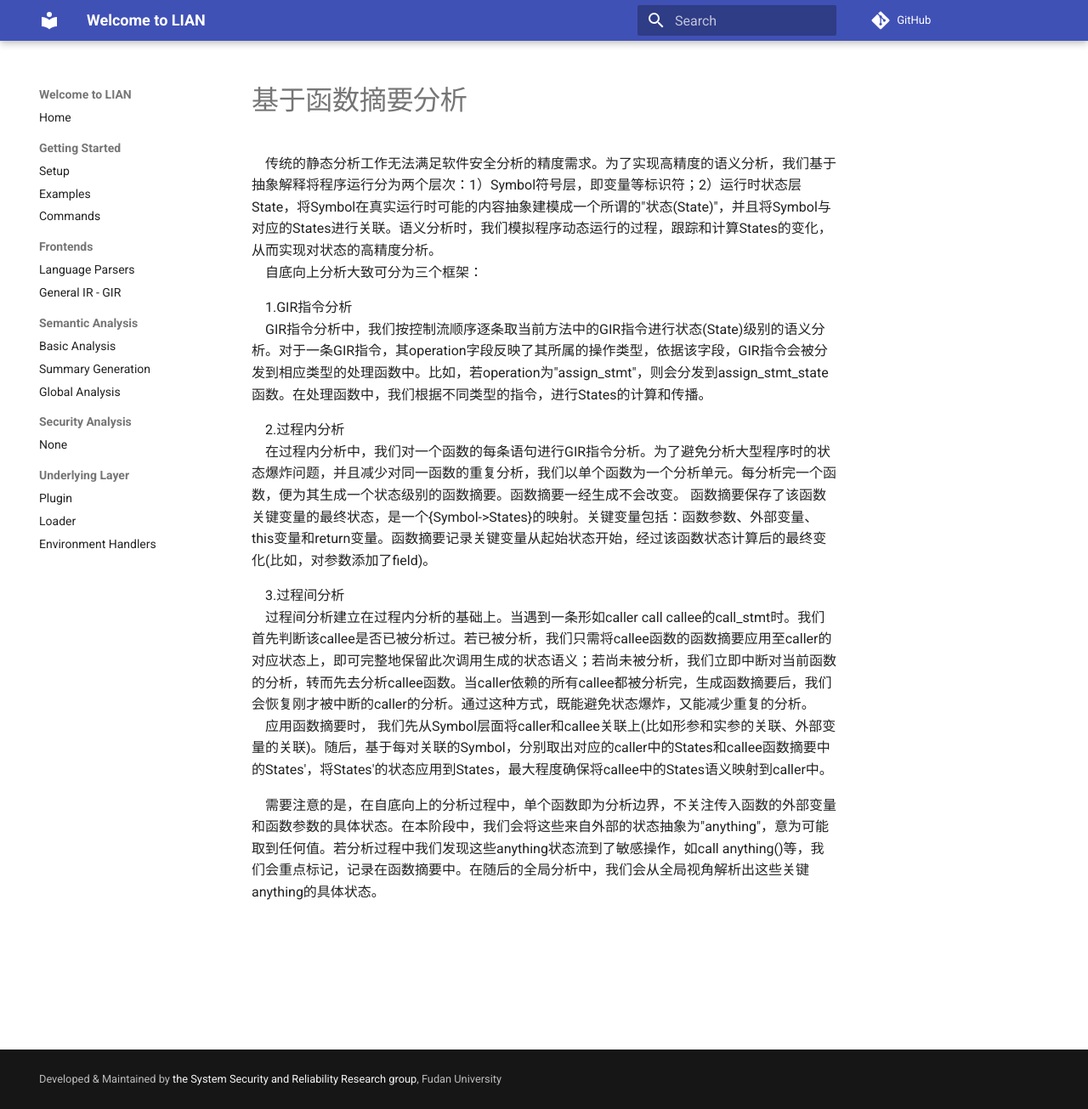
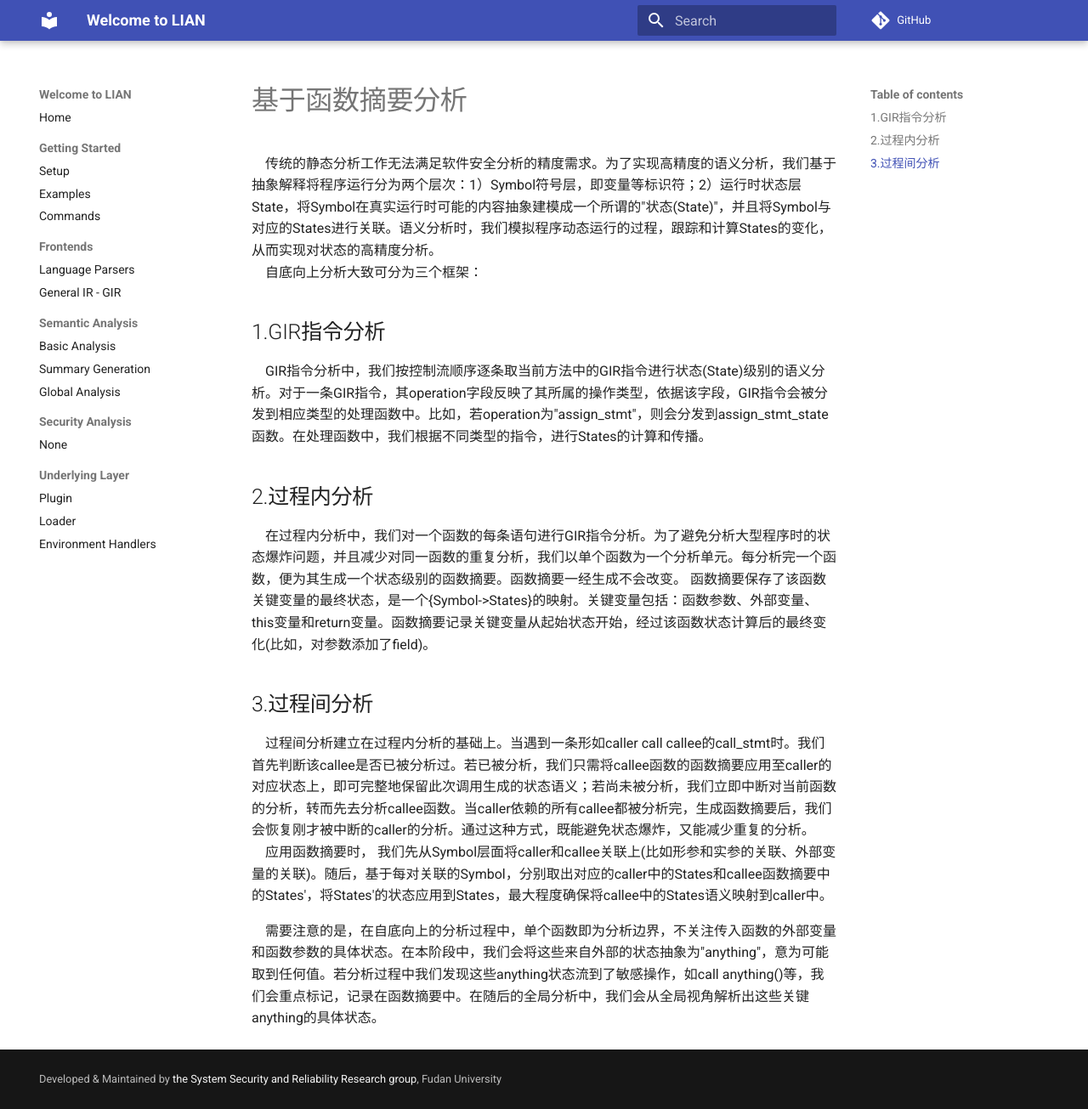
Before and after one commit to yang-guangliang/lian, an MkDocs documentation site: the page built from docs/zh/summary_generation.md, in a window 1280 px wide and 1305 px high. Shown: the whole window at 85% size. Built offline with MkDocs 1.6.1 and Material for MkDocs 9.7.7, drawn with Linux system fonts in a browser that asks for light colours; comment, search, counter and statistics services are not loaded; part of the change alters nothing that is shown.

Commit message:
update docs/zh/summary_generation.md.
Signed-off-by: 梅傲寒 <3472274613@qq.com>

```diff
--- a/docs/zh/summary_generation.md
+++ b/docs/zh/summary_generation.md
@@ -3,14 +3,14 @@
 &emsp;传统的静态分析工作无法满足软件安全分析的精度需求。为了实现高精度的语义分析，我们基于抽象解释将程序运行分为两个层次：1）Symbol符号层，即变量等标识符；2）运行时状态层State，将Symbol在真实运行时可能的内容抽象建模成一个所谓的"状态(State)"，并且将Symbol与对应的States进行关联。语义分析时，我们模拟程序动态运行的过程，跟踪和计算States的变化，从而实现对状态的高精度分析。<br>
 &emsp;自底向上分析大致可分为三个框架：
 
-&emsp;1.GIR指令分析<br>
+## 1.GIR指令分析<br>
 &emsp;GIR指令分析中，我们按控制流顺序逐条取当前方法中的GIR指令进行状态(State)级别的语义分析。对于一条GIR指令，其operation字段反映了其所属的操作类型，依据该字段，GIR指令会被分发到相应类型的处理函数中。比如，若operation为"assign_stmt"，则会分发到assign_stmt_state函数。在处理函数中，我们根据不同类型的指令，进行States的计算和传播。
 
-&emsp;2.过程内分析<br>
+## 2.过程内分析<br>
 &emsp;在过程内分析中，我们对一个函数的每条语句进行GIR指令分析。为了避免分析大型程序时的状态爆炸问题，并且减少对同一函数的重复分析，我们以单个函数为一个分析单元。每分析完一个函数，便为其生成一个状态级别的函数摘要。函数摘要一经生成不会改变。
 函数摘要保存了该函数关键变量的最终状态，是一个{Symbol->States}的映射。关键变量包括：函数参数、外部变量、this变量和return变量。函数摘要记录关键变量从起始状态开始，经过该函数状态计算后的最终变化(比如，对参数添加了field)。
 
-&emsp;3.过程间分析<br>
+## 3.过程间分析<br>
 &emsp;过程间分析建立在过程内分析的基础上。当遇到一条形如caller call callee的call_stmt时。我们首先判断该callee是否已被分析过。若已被分析，我们只需将callee函数的函数摘要应用至caller的对应状态上，即可完整地保留此次调用生成的状态语义；若尚未被分析，我们立即中断对当前函数的分析，转而先去分析callee函数。当caller依赖的所有callee都被分析完，生成函数摘要后，我们会恢复刚才被中断的caller的分析。通过这种方式，既能避免状态爆炸，又能减少重复的分析。<br>
 &emsp;应用函数摘要时， 我们先从Symbol层面将caller和callee关联上(比如形参和实参的关联、外部变量的关联)。随后，基于每对关联的Symbol，分别取出对应的caller中的States和callee函数摘要中的States'，将States'的状态应用到States，最大程度确保将callee中的States语义映射到caller中。
 
```
